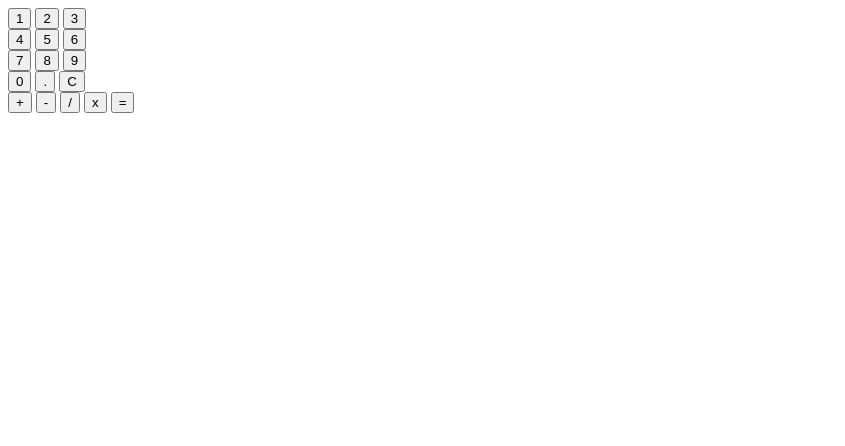
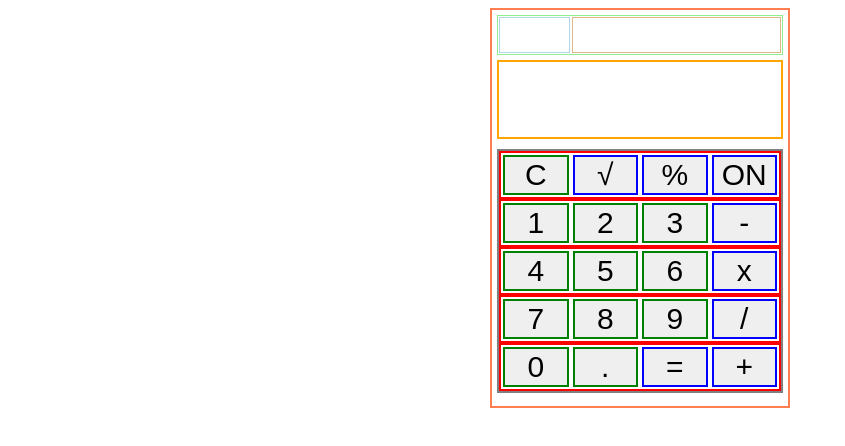
Before and after one commit to fintonius/calculator2, a plain HTML site: page index.html in a window 1280 px wide. Shown: the whole page, without its empty margins (0-845 px from the left). Drawn offline with Linux system fonts and the light colour scheme.

Commit message:
begin adding CSS styling to calculator

```diff
--- a/index.html
+++ b/index.html
@@ -9,35 +9,42 @@
 </head>
 <body>
 	<div class="calculator">
+		<div class="top-row">
+			<div class="logo"></div>
+			<div class="solar"></div>
+		</div>
 		<div class="number-display"></div>
-		<div class="number-buttons">
-			<div class="numbers row1">
-				<button class="number-button num1" id="1">1</button>
-				<button class="number-button num2" id="2">2</button>
-				<button class="number-button num3" id="3">3</button>
-			</div>
-			<div class="numbers row2">
-				<button class="number-button num4" id="4">4</button>
-				<button class="number-button num5" id="5">5</button>
-				<button class="number-button num6" id="6">6</button>
-			</div>
-			<div class="numbers row3">
-				<button class="number-button num7" id="7">7</button>
-				<button class="number-button num8" id="8">8</button>
-				<button class="number-button num9" id="9">9</button>
-			</div>
-			<div class="numbers row4">
-				<button class="number-button num0" id="0">0</button>
-				<button class="number-button period" id=".">.</button>
-				<button class="number-button clear" id="c">C</button>
-			</div>
-		</div>
-		<div class="operator-buttons">
-			<button class="operator-button add" id="+">+</button>
-			<button class="operator-button subtract" id="-">-</button>
-			<button class="operator-button divide" id="/">/</button>
-			<button class="operator-button multiply" id="x">x</button>
-			<button class="operator-button equals" id="=">=</button>
+			<div class="buttons">
+				<div class="row1 row">
+					<button class="number-button button clear" id="c">C</button>
+					<button class="operator-button button square-root" id="√">&#8730;</button>
+					<button class="operator-button button percent" id="%">%</button>
+					<button class="operator-button button on" id="on">ON</button>
+				</div>
+				<div class="row2 row">
+					<button class="number-button button num1" id="1">1</button>
+					<button class="number-button button num2" id="2">2</button>
+					<button class="number-button button num3" id="3">3</button>
+					<button class="operator-button button subtract" id="-">-</button>
+				</div>
+				<div class="row3 row">
+					<button class="number-button button num4" id="4">4</button>
+					<button class="number-button button num5" id="5">5</button>
+					<button class="number-button button num6" id="6">6</button>
+					<button class="operator-button button multiply" id="x">x</button>
+				</div>
+				<div class="row4 row">
+					<button class="number-button button num7" id="7">7</button>
+					<button class="number-button button num8" id="8">8</button>
+					<button class="number-button button num9" id="9">9</button>
+					<button class="operator-button button divide" id="/">/</button>
+				</div>
+				<div class="row5 row">
+					<button class="number-button button num0" id="0">0</button>
+					<button class="number-button button period" id=".">.</button>
+					<button class="operator-button button equals" id="=">=</button>
+					<button class="operator-button button add" id="+">+</button>
+				</div>
 		</div>
 
 	</div>
--- a/script.js
+++ b/script.js
@@ -22,7 +22,7 @@
 //	- calls function to solve equation
 //	- passes answer to numberDisplay
 
-const numberDisplay = document.querySelector('.number-display');
+let numberDisplay = document.querySelector('.number-display');
 function clearDisplay() {
 	numberDisplay.textContent = '';
 };
@@ -86,12 +86,12 @@ function numClick(e) { //handles click events
 		};
 };
 
-function numPress(e) { //handles keydown events
+function numPress(e) {  //handles keydown events
 	if ((e.key == '=') || (e.key == 'Enter')) {
 		equation.num2 = +numberDisplay.textContent;
-		numberDisplay.textContent = equation.solution();
+		numberDisplay.textContent  = equation.solution();
 	} else if (numbers.test(e.key)) {
-			numberDisplay.textContent += e.key;
+		numberDisplay.textContent += e.key;
 	} else if (operators.test(e.key)) {
 			equation.num1 = +numberDisplay.textContent;
 			equation.operator = e.key;
--- a/styles.css
+++ b/styles.css
@@ -0,0 +1,81 @@
+html{
+	box-sizing: border-box;
+}
+
+*, *::before, *::after{
+	box-sizing: inherit;
+}
+
+
+body{
+	display: flex;
+	justify-content: center;
+	height: 100vh;
+}
+.calculator{
+	display: flex;
+	flex-direction: column;
+	height: 400px;
+	width: 300px;
+	border: 2px solid coral;
+}
+
+.top-row{
+	display: flex;
+	height: 10%;
+	border: 1px solid lightgreen;
+	margin: 5px;
+	margin-bottom: 0px;
+}
+
+.logo{
+	border: 1px solid lightblue;
+	flex: 1;
+	margin: 1px;
+}
+
+.solar{
+	border: 1px solid burlywood;
+	flex: 3;
+	margin: 1px;
+}
+
+.number-display{
+	display: flex;
+	align-items: center;
+	height: 20%;
+	border: 2px solid orange;
+	margin: 5px;
+	font-size: 60px;
+}
+
+.buttons{
+	border: 2px solid gray;
+	display: flex;
+	flex-direction: column;
+	align-items: center;
+	margin: 5px;
+}
+
+.row{
+	border: 2px solid red;
+	display: flex;
+	width: 100%;
+	justify-content: space-around;
+}
+
+.button{
+	font-size: 30px;
+	display: flex;
+	flex: 1;
+	justify-content: center;
+	align-items: center;
+	margin: 2px;
+}
+.number-button{
+	border: 2px solid green;
+}
+
+.operator-button{
+	border: 2px solid blue;
+}
```
